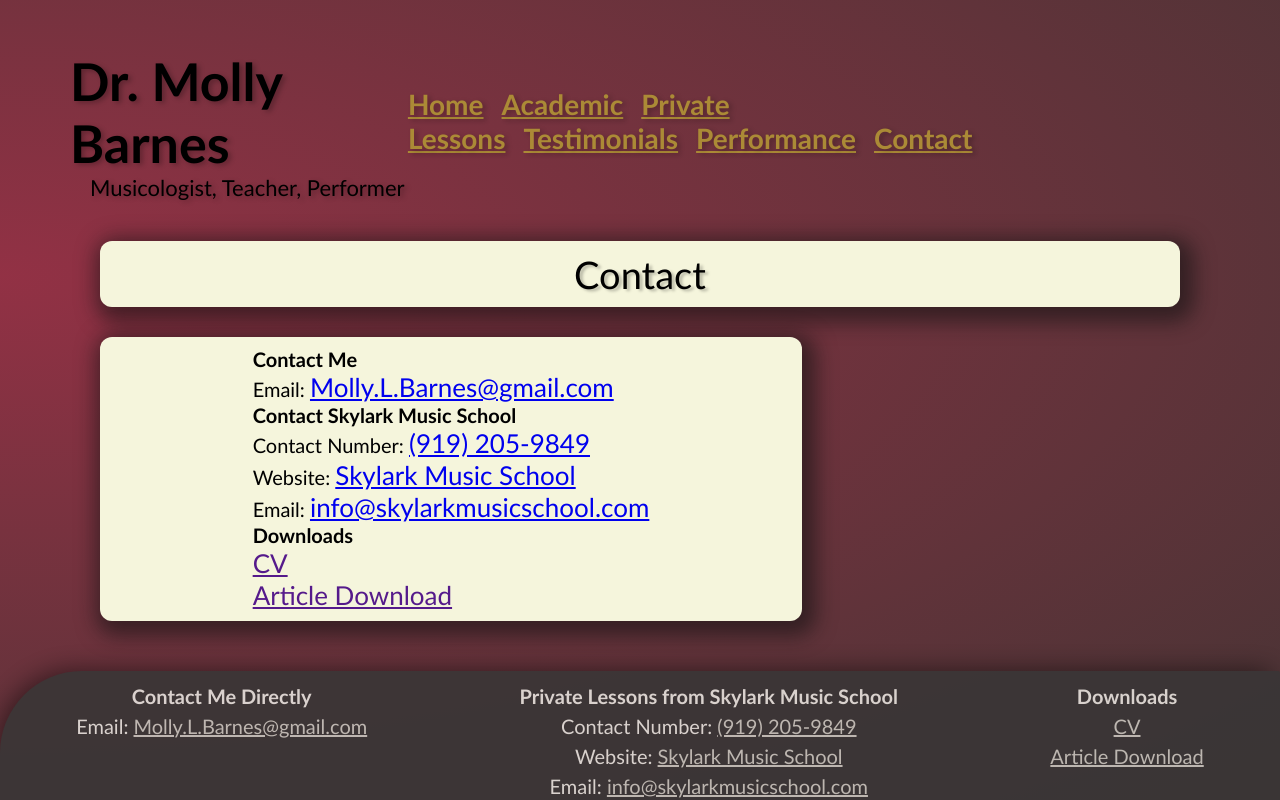
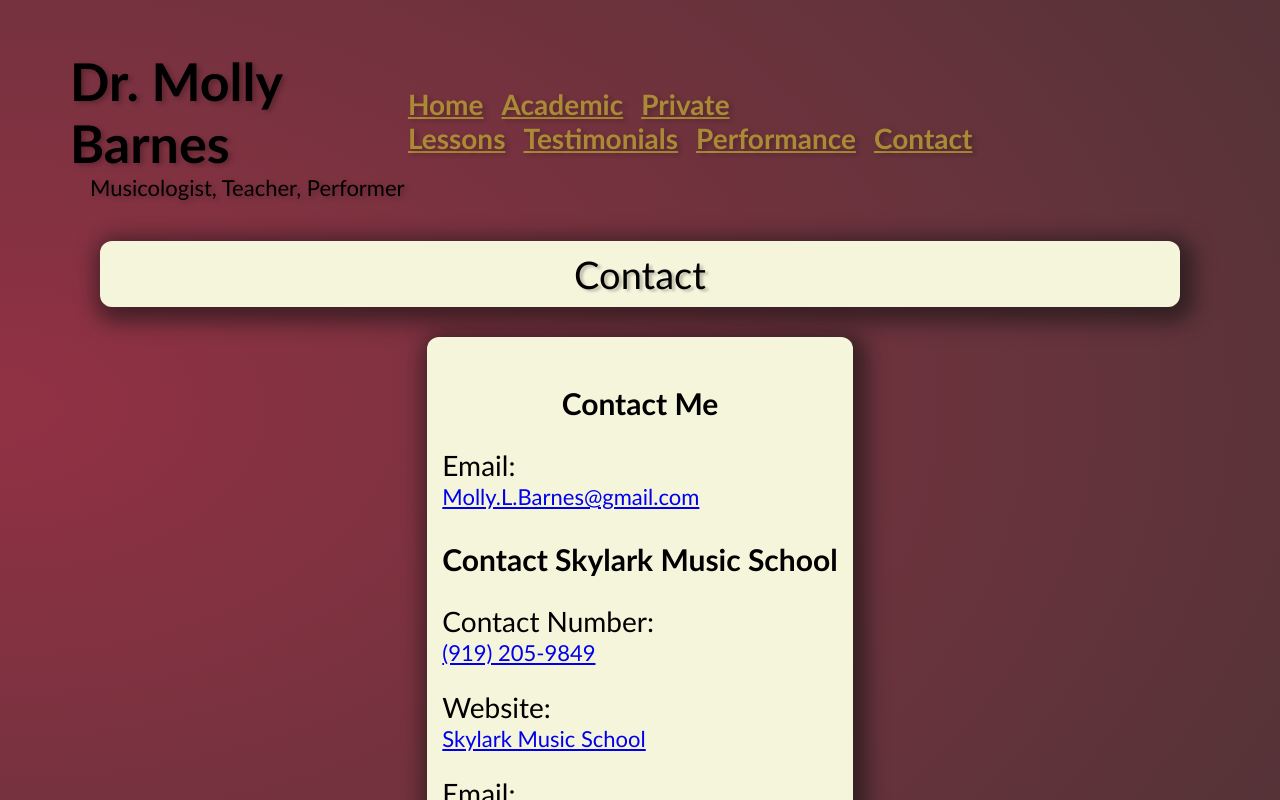
Before and after one commit to jlayher/molly-barnes-music, a Next.js app: page /contact in a window 1280 px wide. Shown: the top 800 px of the page. Built offline with nearby package versions, Linux system fonts and the light colour scheme.

Commit message:
Contact and Testimonial Page changes

```diff
--- a/src/pages/contact.js
+++ b/src/pages/contact.js
@@ -11,31 +11,32 @@ const Contact = () => {
       <div className={styles.contact__body_container}>
         <div className={styles.contact__body_text}>
 
-          <div>
-            <h3>Contact Me</h3>
-              <span>Email: </span>
+            <h3 className={styles.contact__body_titles}>Contact Me</h3>
+              <span className={styles.contact__body_item}>Email: </span>
                 <a href="mailto: molly.l.barnes@gmail.com" className={styles.footer__section_container_anchors}>Molly.L.Barnes@gmail.com</a>
 
-            <h3>Contact Skylark Music School</h3>
-              <span>Contact Number: </span>
-                      <a href="tel: 9192059849" className={styles.footer__section_container_anchors}>(919) 205-9849</a>
-                        <br />
-                      <span>Website: </span>
-                        <a href="https://www.skylarkmusicschool.com/" className={styles.footer__section_container_anchors}> Skylark Music School</a>
-                        <br />
-                      <span>Email: </span>
-                        <a href="mailto: info@skylarkmusicschool.com" className={styles.footer__section_container_anchors}>info@skylarkmusicschool.com</a>
+            <h3 className={styles.contact__body_titles}>Contact Skylark Music School</h3>
+              <span className={styles.contact__body_item}>Contact Number: </span>
+                <a href="tel: 9192059849" className={styles.footer__section_container_anchors}>(919) 205-9849</a>
+                  <br />
+              <span className={styles.contact__body_item}>Website: </span>
+                <a href="https://www.skylarkmusicschool.com/" className={styles.footer__section_container_anchors}> Skylark Music School</a>
+                <br />
+              <span className={styles.contact__body_item}>Email: </span>
+                <a href="mailto: info@skylarkmusicschool.com" className={styles.footer__section_container_anchors}>info@skylarkmusicschool.com</a>
 
 
 
 
-            <h3>Downloads</h3>
+            <h3 className={styles.contact__body_titles}>Downloads</h3>
               <a href='' className={styles.footer__section_container_anchors}>CV</a>
               <br/>
               <a href='' className={styles.footer__section_container_anchors}>Article Download</a>
           </div>
-        </div>
       </div>
+
+      {/* maybe add image of molly on one side */}
+
     </Layout>
   );
 };
--- a/src/styles/contact.module.css
+++ b/src/styles/contact.module.css
@@ -24,19 +24,20 @@
 
   .contact__body_container {
     display: flex;
-    flex-direction: column;
+    /* flex-direction: center; */
+    justify-content: center;
 
 }
 
 .contact__body_text {
     display: flex;
     flex-direction: column;
-    align-items: center;
+    /* align-items: center; */
 
     background-color: beige;
     border-radius: 12px;
     padding: 10px;
-    max-width: 65%;
+    /* max-width: 65%; */
     margin-top: 10px;
 
 /* gradient generated with cssmatic.com */
@@ -46,13 +47,28 @@
 }
 
 
-.contact__body_text p {
-    font-size: 26px;
+.contact__body_text  {
+    font-size: 32px;
     padding: 15px;
-    line-height: 32px;
+    line-height: 22px;
+    display: flex;
 }
 
+
 .contact__body_text a {
-    font-size: 26px;
-    line-height: 32px;
+    font-size: 22px;
+    line-height: 22px;
 }
+
+.contact__body_titles {
+    display: flex;
+    justify-content: center;
+    font-size: 30px;
+    padding: 20px 0px 20px 0px;
+    margin: 20px 0px 10px 0px;
+}
+
+.contact__body_item {
+    font-size: 28px;
+    padding: 10px 0px 10px 0px;
+}
```
Also changed, not shown: src/components/Body-Components/TestimonialCard.js (+6 -4 lines), src/pages/testimonials.js (+9 -8 lines), src/styles/testcard.module.css (+17 -5 lines), src/styles/testimonials.module.css (+8 -6 lines).
